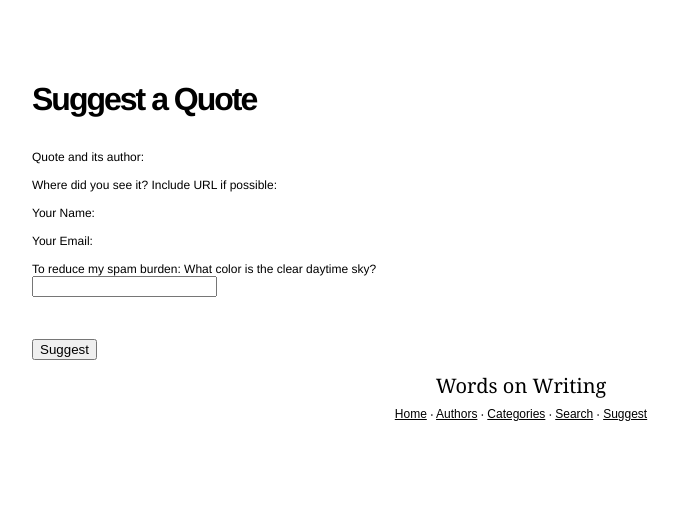
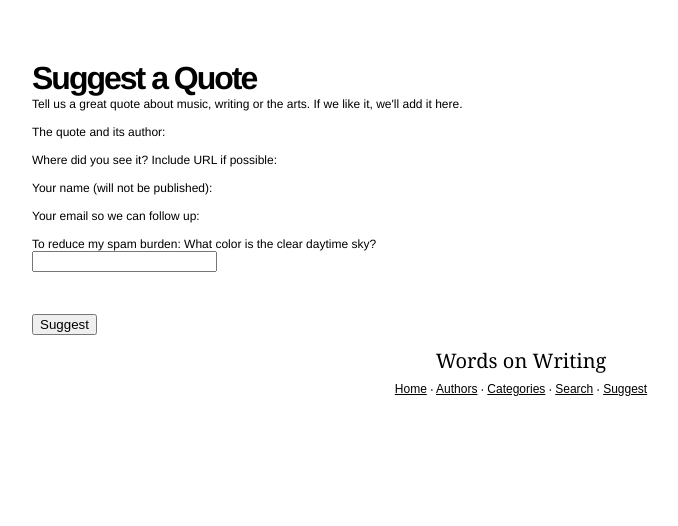
Before and after one commit to anthonydb/sandbox-project, a Django app: template quotes/templates/suggest.html in a window 1280 px wide. Shown: the top 526 px of the page, without its empty margins (108-786 px from the left). Run offline with Django 3.2, Linux system fonts and the light colour scheme; the template is opened without the code that fills it, so the values that code supplies are empty.

Commit message:
Refining form validation

```diff
--- a/quotes/static/js/utils.js
+++ b/quotes/static/js/utils.js
@@ -1,5 +1,8 @@
 function validtest() {
    var quoteboxValue = document.forms["suggestForm"]["id_item"].value.toLowerCase();
+   var sourceboxValue = document.forms["suggestForm"]["id_source"].value.toLowerCase();
+   var nameboxValue = document.forms["suggestForm"]["id_name"].value.toLowerCase();
+   var mailboxValue = document.forms["suggestForm"]["id_email"].value.toLowerCase();
    var validboxValue = document.forms["suggestForm"]["validateBox"].value.toLowerCase();
 
    if (quoteboxValue == "")
@@ -8,9 +11,27 @@ function validtest() {
          document.getElementById('message').innerHTML = strMessage;
          return false;
       }
+   else if (sourceboxValue == "")
+      {
+         var strMessage = "Enter the source of the quote.";
+         document.getElementById('message').innerHTML = strMessage;
+         return false;
+      }
+   else if (nameboxValue == "")
+      {
+         var strMessage = "Please include your real name.";
+         document.getElementById('message').innerHTML = strMessage;
+         return false;
+      }
+   else if (mailboxValue == "")
+      {
+         var strMessage = "Please give an email for us to follow up.";
+         document.getElementById('message').innerHTML = strMessage;
+         return false;
+      }
    else if (validboxValue != "blue")
       {
-         var strMessage = "Validation is incorrect.";
+         var strMessage = "The validation word is incorrect.";
          document.getElementById('message').innerHTML = strMessage;
          return false;
       }
--- a/quotes/static/quotes.css
+++ b/quotes/static/quotes.css
@@ -12,7 +12,8 @@ h1
 {
 	font-size: 32px;
 	letter-spacing: -2px;
-	padding: 0 0 10px 0;
+	padding: 0 0 0 0;
+    margin: 0 0 0 0;
 }
 
 
--- a/quotes/templates/suggest.html
+++ b/quotes/templates/suggest.html
@@ -12,14 +12,16 @@
        </div>
 
        <h1>Suggest a Quote</h1>
+       Tell us a great quote about music, writing or the arts. If we like it, we'll add it here.<br/>
+           <br/>
            <form method="post" action="" name="suggestForm">{% csrf_token %}
-           Quote and its author:<br/>
+           The quote and its author:<br/>
            {{ form.item }}<br/>
            Where did you see it? Include URL if possible:<br/>
            {{ form.source }}<br/>
-           Your Name:<br/>
+           Your name (will not be published):<br/>
            {{ form.name }}<br/>
-           Your Email:<br/>
+           Your email so we can follow up:<br/>
            {{ form.email }}<br/>
            To reduce my spam burden: What color is the clear daytime sky?<br/>
            <input type="text" name="validateBox">
```
